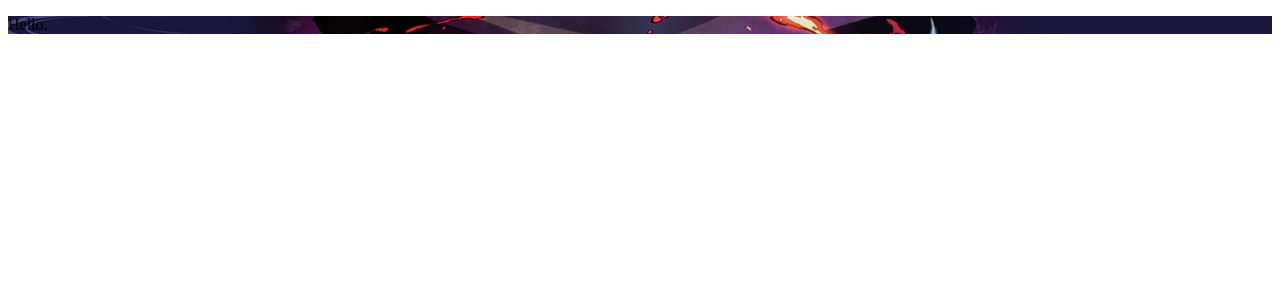
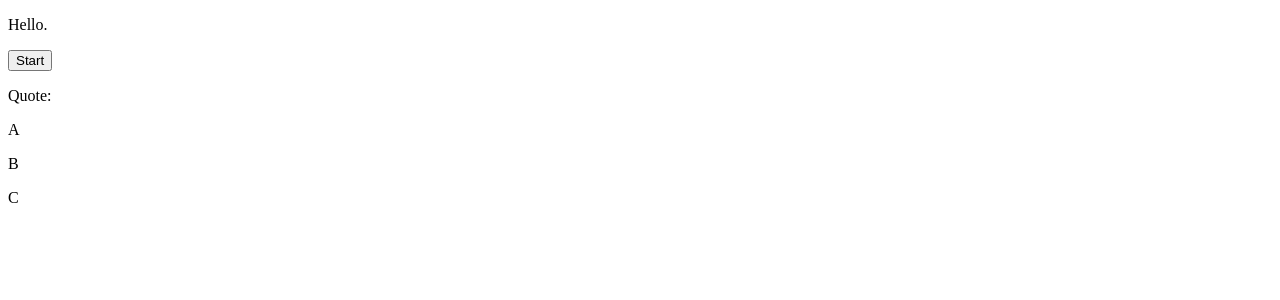
Before and after one commit to tylernguyen11/Anime-quote-quiz, a React (Create React App) app: page / in a window 1280 px wide. Shown: the top 300 px of the page. Built offline with nearby package versions, Linux system fonts and the light colour scheme; the HTML template or start-up script is replaced by a standard one.

Commit message:
click to get a quote

```diff
--- a/src/App.tsx
+++ b/src/App.tsx
@@ -1,6 +1,7 @@
 //import React from 'react';
 
 import React, {Component} from "react";
+import Question from "./components/Question";
 import background from "./images/demonSlayer.jpg";
 
 /*
@@ -13,13 +14,72 @@ function App() {
 }
 */
 
+//anime
+//character
+//quote
 
-class App extends Component<{}> {
+interface AppState {
+  questions: Quote[]
+}
+
+interface Quote {
+  anime: string,
+  character: string,
+  quote: string
+}
+
+
+class App extends Component<{}, AppState> {
+  constructor(props: any) {
+    super(props);
+    let q: Quote = {anime: "A", character:"B", quote:"C"};
+    let arr: Quote[] = [q]
+    this.state = {
+      questions: arr
+    };
+  }
+
+
+ getQuestions = async () => {
+    try {
+      let response = await fetch('https://animechan.vercel.app/api/quotes')
+      if(!response.ok) {
+        alert("Bad response from API from trying to fetch questions");
+        return;
+      }
+      console.log("SSSS")
+      let quotes: Quote[] = await response.json() as Quote[];
+
+      console.log(quotes)
+      console.log(typeof quotes)
+
+      this.setState({
+        questions: quotes
+      });
+      console.log("set state")
+
+      /*
+      let response = await fetch('https://api.jikan.moe/v3/anime/14813/characters_staff')
+      if(!response.ok) {
+        alert("AAA");
+        return;
+      }
+
+      let a = await response.json();
+      console.log(a);
+      */
+    } catch(e) {
+      console.log(e)
+      alert("Failed to fetch questions from API");
+    }
+  }
+
   render() {
     return (
-      <div className="App" style={{backgroundImage: `url(${background})`}}>
+      <div className="App">
         <p>Hello.</p>
-
+        <button onClick={this.getQuestions}>Start</button>
+        <Question quotes={this.state.questions}/>
       </div>
     );
   }
--- /dev/null
+++ b/src/components/Question.tsx
@@ -0,0 +1,38 @@
+import React, {Component} from "react";
+
+interface QuestionProps {
+    quotes: Quote[];
+}
+
+interface Quote {
+    anime: string,
+    character: string,
+    quote: string
+}
+
+
+class Question extends Component<QuestionProps> {
+    constructor (props: QuestionProps) {
+        super(props);
+    }
+
+    render() {
+        if(!this.props.quotes) {
+            return (
+                <div id="Question">
+                    <p>Nothing</p>
+                </div>
+            )
+        } else {
+            return (
+                <div id="Question">
+                    <p>Quote:</p>
+                    <p>{this.props.quotes[0].anime}</p>
+                    <p>{this.props.quotes[0].character}</p>
+                    <p>{this.props.quotes[0].quote}</p>
+                </div>
+            )
+        }
+    }
+}
+export default Question
--- a/src/components/QuestionCard.tsx
+++ /dev/null
@@ -1 +0,0 @@
-import React, {Component} from "react";
--- /dev/null
+++ b/src/utils.ts
@@ -0,0 +1,3 @@
+export const generateOptions = () => {
+
+}
```
Also changed, not shown: 1 other file (tests, documents, lock files or other folders).
